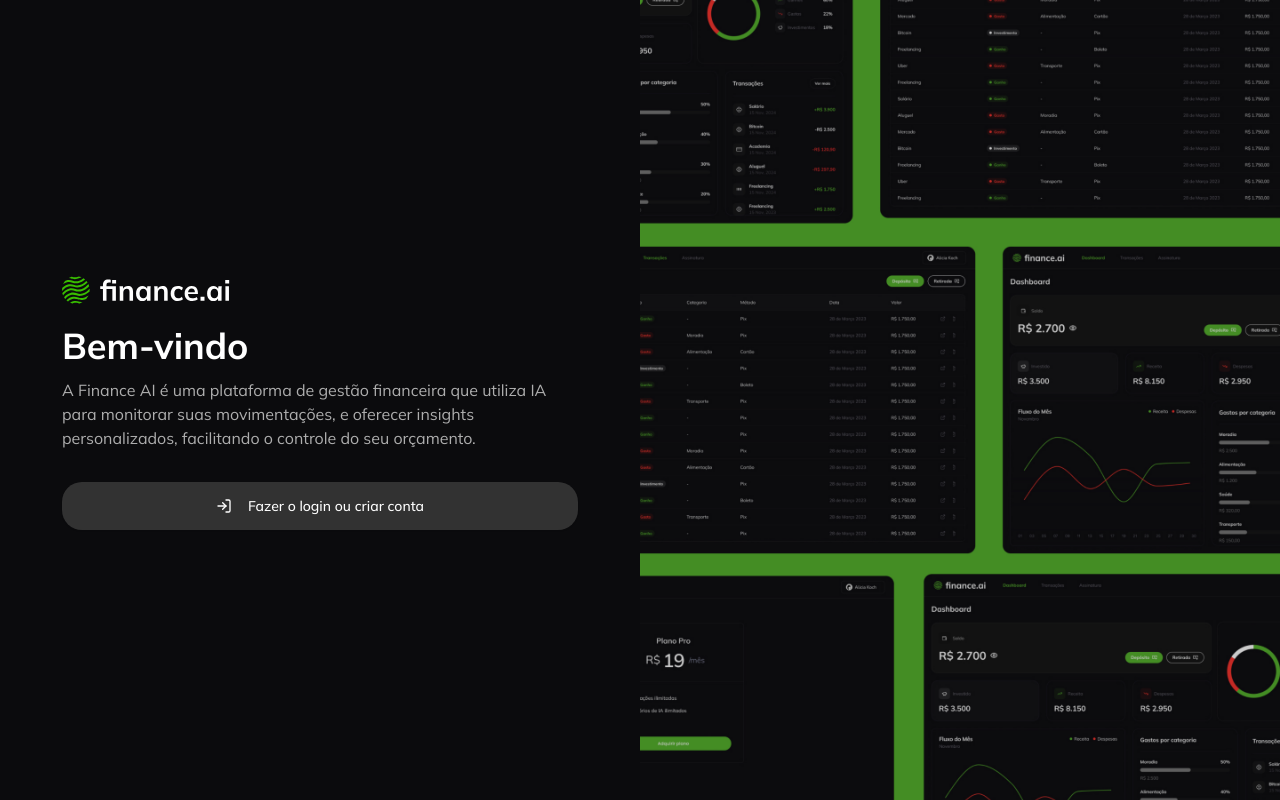
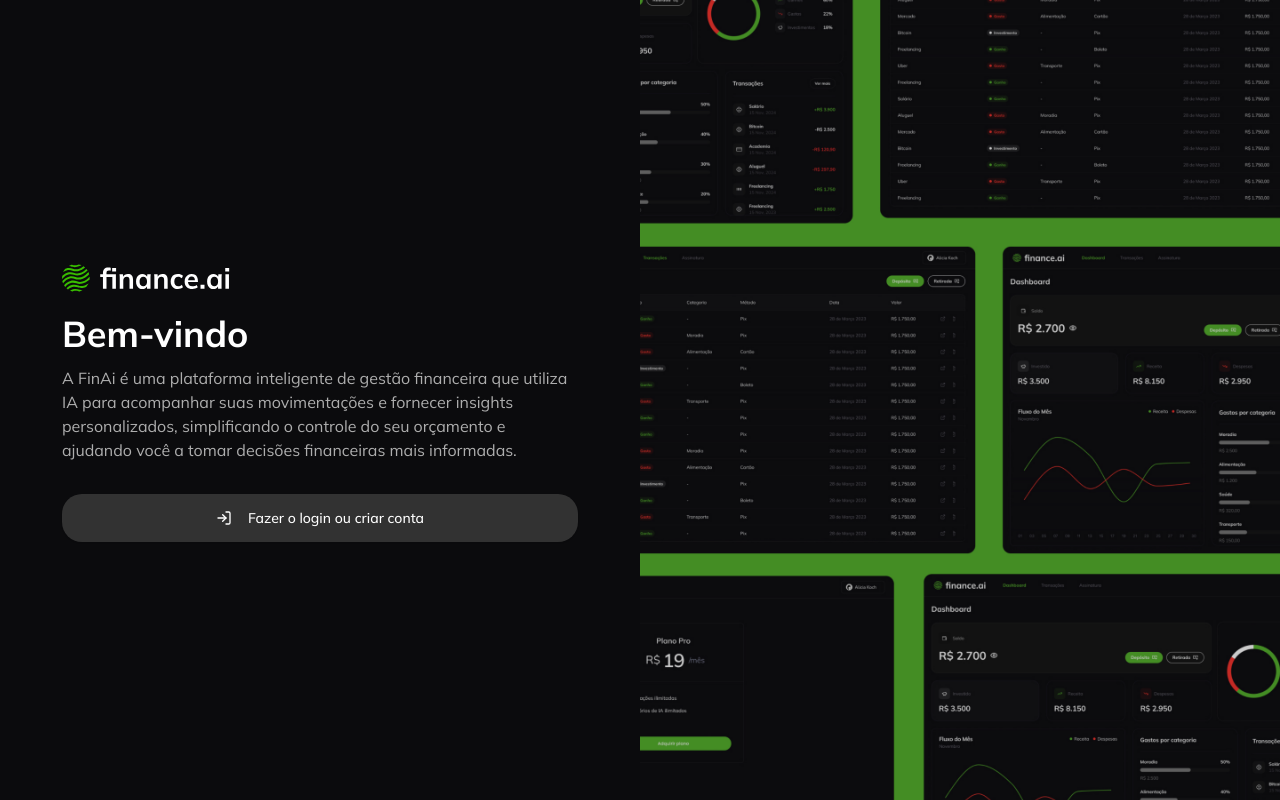
Before and after one commit to anthonibs/fin-ai, a Next.js app: page /login in a window 1280 px wide. Built offline with nearby package versions, Linux system fonts and the light colour scheme; no server answers.

Commit message:
fix: atualizar descrição da plataforma na página de login para maior clareza

```diff
--- a/app/login/page.tsx
+++ b/app/login/page.tsx
@@ -19,9 +19,9 @@
 
         <h1 className="mb-3 text-4xl font-bold">Bem-vindo</h1>
         <p className="text-muted-foreground mb-8">
-          A Finance AI é uma plataforma de gestão financeira que utiliza IA para monitorar suas
-          movimentações, e oferecer insights personalizados, facilitando o controle do seu
-          orçamento.
+          A FinAi é uma plataforma inteligente de gestão financeira que utiliza IA para acompanhar
+          suas movimentações e fornecer insights personalizados, simplificando o controle do seu
+          orçamento e ajudando você a tomar decisões financeiras mais informadas.
         </p>
 
         <SignInButton>
```
